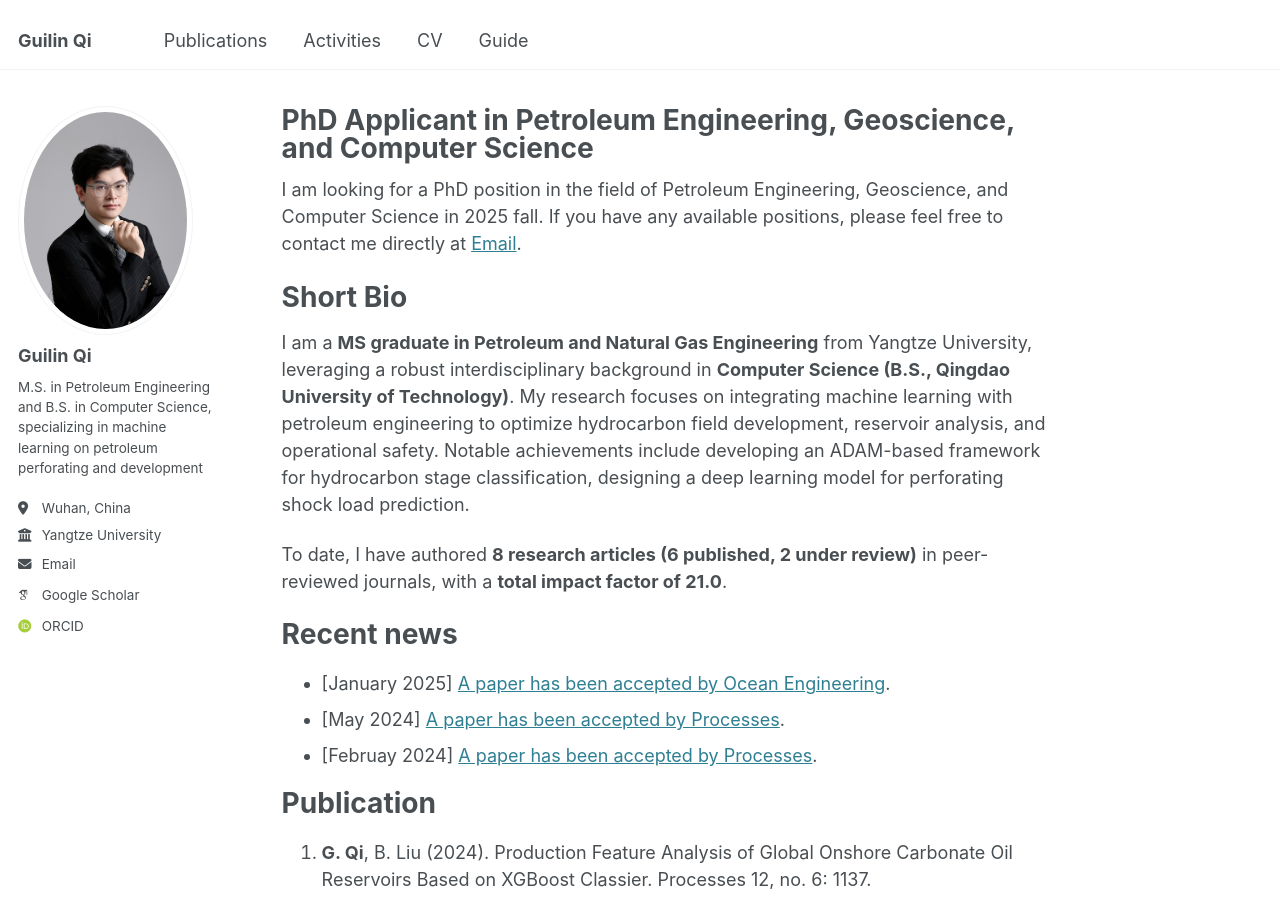
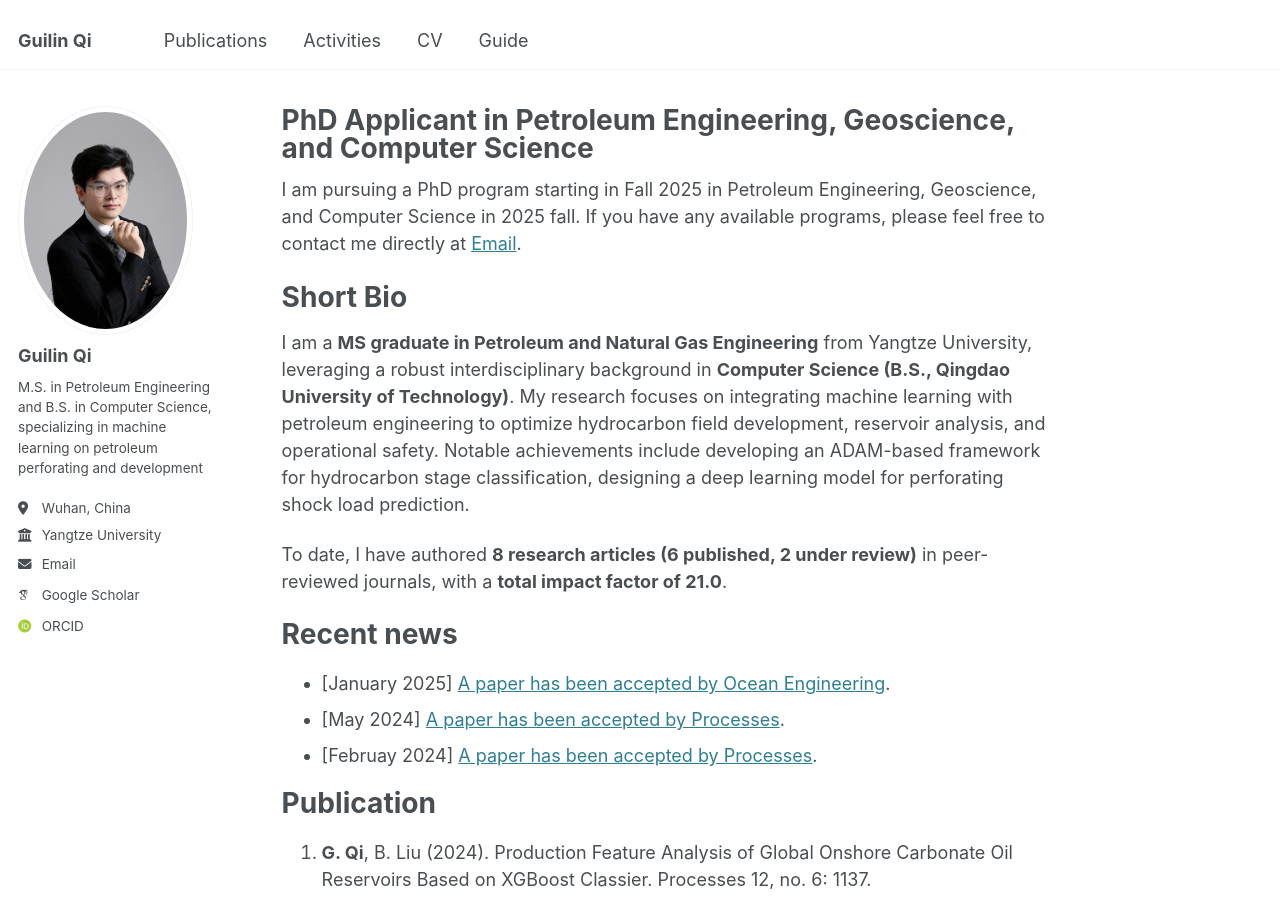
Before and after one commit to Trallin/Trallin.github.io, a Jekyll site: the page built from _pages/about.md, in a window 1280 px wide and 900 px high. Built offline with Jekyll 4.4.1, drawn with Linux system fonts in a browser that asks for light colours; some web fonts are replaced.

Commit message:
Update about.md

```diff
--- a/_pages/about.md
+++ b/_pages/about.md
@@ -6,7 +6,8 @@ redirect_from:
   - /about/
   - /about.html
 ---
-I am looking for a PhD position in the field of Petroleum Engineering, Geoscience, and Computer Science in 2025 fall. If you have any available positions, please feel free to contact me directly at [Email](qiguilin1024@163.com).
+
+I am pursuing a PhD program starting in Fall 2025 in Petroleum Engineering, Geoscience, and Computer Science in 2025 fall. If you have any available programs, please feel free to contact me directly at [Email](qiguilin1024@163.com).
 
 Short Bio
 ======
```
